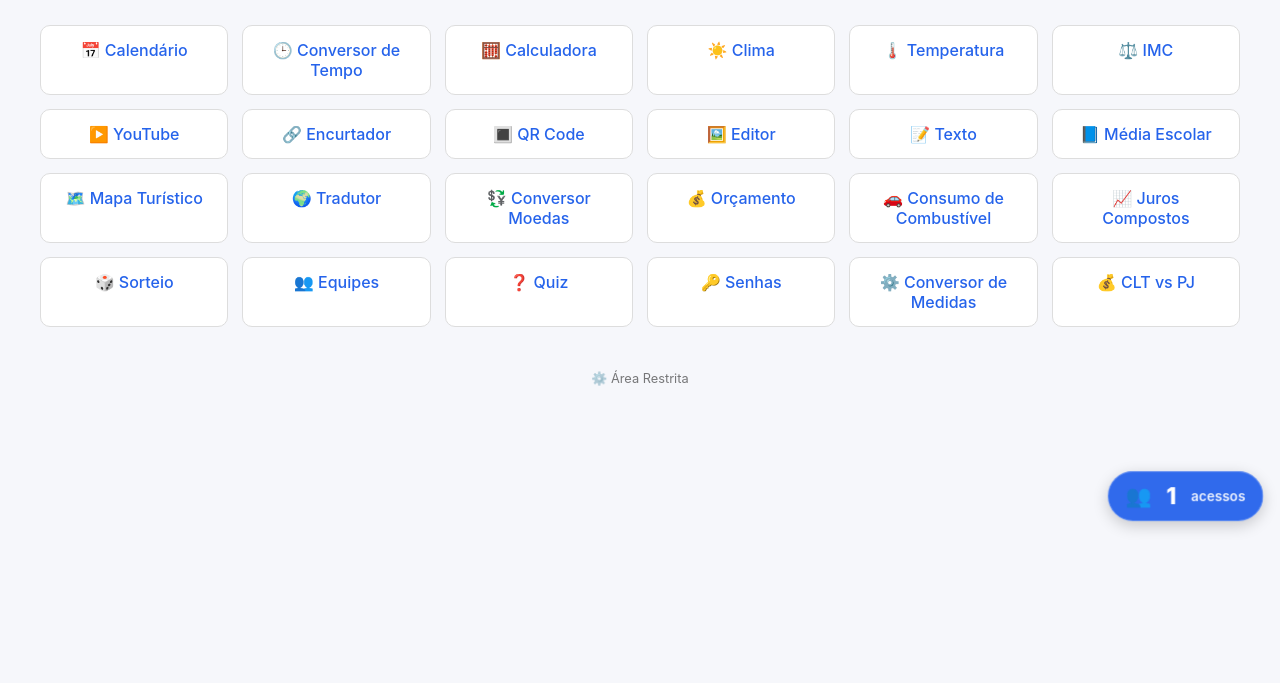
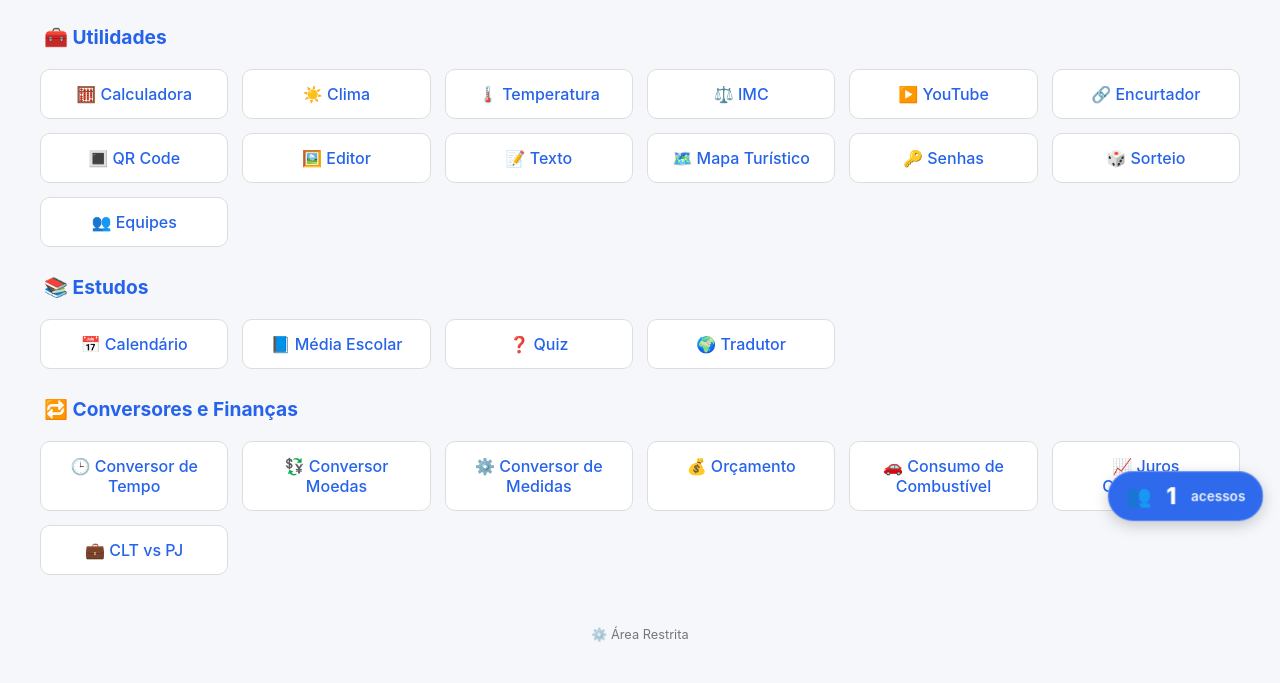
Before and after one commit to CAlexdx/meu-portal-python, a Flask app: page / in a window 1280 px wide. Shown: the part 260-943 px from the top of the page. Before the commit the page ends 790 px from the top, so only its background shows below. Run offline with Flask 3, Linux system fonts and the light colour scheme.

Commit message:
Organiza home por categorias e adiciona loading em APIs

```diff
--- a/static/style.css
+++ b/static/style.css
@@ -723,3 +723,23 @@ header img {
 @media (max-width: 600px) {
     .contador-fixo { bottom: 80px; }
    }
+
+
+.categorias-home {
+    max-width: 1200px;
+    margin: 0 auto;
+}
+.categorias-home section {
+    margin-bottom: 28px;
+}
+.categorias-home h2 {
+    margin: 8px 4px 12px;
+    color: var(--accent);
+    font-size: 1.2rem;
+}
+
+.loading-status {
+    margin-top: 10px;
+    font-weight: 600;
+    color: var(--accent);
+}
--- a/templates/index.html
+++ b/templates/index.html
@@ -20,10 +20,10 @@
     <img src="{{ url_for('static', filename='image.png') }}" alt="Logo Meu Portal Python">
   </header>
 
-  <main>
+  <main class="categorias-home">
+    <section>
+      <h2>🧰 Utilidades</h2>
       <nav class="menu-horizontal">
-      <a href="{{ url_for('calendario_page') }}">📅 Calendário</a>
-      <a href="{{ url_for('conversor_tempo_page') }}">🕒 Conversor de Tempo</a>
         <a href="{{ url_for('calculadora_page') }}">🧮 Calculadora</a>
         <a href="{{ url_for('clima_page') }}">☀️ Clima</a>
         <a href="{{ url_for('temperatura_page') }}">🌡️ Temperatura</a>
@@ -33,20 +33,35 @@
         <a href="{{ url_for('qrcode_page') }}">🔳 QR Code</a>
         <a href="{{ url_for('editor_page') }}">🖼️ Editor</a>
         <a href="{{ url_for('texto_page') }}">📝 Texto</a>
+        <a href="{{ url_for('mapa_turistico_view') }}">🗺️ Mapa Turístico</a>
+        <a href="{{ url_for('senhas_page') }}">🔑 Senhas</a>
+        <a href="{{ url_for('sorteio_page') }}">🎲 Sorteio</a>
+        <a href="{{ url_for('equipes_page') }}">👥 Equipes</a>
+      </nav>
+    </section>
+
+    <section>
+      <h2>📚 Estudos</h2>
+      <nav class="menu-horizontal">
+        <a href="{{ url_for('calendario_page') }}">📅 Calendário</a>
         <a href="{{ url_for('media_page') }}">📘 Média Escolar</a>
-      <a href="{{ url_for('mapa_turistico_view') }}">🗺️ Mapa Turístico</a>
+        <a href="{{ url_for('quiz_page') }}">❓ Quiz</a>
         <a href="{{ url_for('tradutor_page') }}">🌍 Tradutor</a>
+      </nav>
+    </section>
+
+    <section>
+      <h2>🔁 Conversores e Finanças</h2>
+      <nav class="menu-horizontal">
+        <a href="{{ url_for('conversor_tempo_page') }}">🕒 Conversor de Tempo</a>
         <a href="{{ url_for('conversor_page') }}">💱 Conversor Moedas</a>
+        <a href="{{ url_for('conversor_medidas_page') }}">⚙️ Conversor de Medidas</a>
         <a href="{{ url_for('orcamento_page') }}">💰 Orçamento</a>
         <a href="{{ url_for('consumo_combustivel_page') }}">🚗 Consumo de Combustível</a>
         <a href="{{ url_for('juros_compostos_page') }}">📈 Juros Compostos</a>
-      <a href="{{ url_for('sorteio_page') }}">🎲 Sorteio</a>
-      <a href="{{ url_for('equipes_page') }}">👥 Equipes</a>
-      <a href="{{ url_for('quiz_page') }}">❓ Quiz</a>
-      <a href="{{ url_for('senhas_page') }}">🔑 Senhas</a>
-      <a href="{{ url_for('conversor_medidas_page') }}">⚙️ Conversor de Medidas</a>
-      <a href="{{ url_for('clt_vs_pj_page') }}">💰 CLT vs PJ</a>
+        <a href="{{ url_for('clt_vs_pj_page') }}">💼 CLT vs PJ</a>
       </nav>
+    </section>
   </main>
 
   <footer style="text-align: center; padding: 20px; opacity: 0.6;">
@@ -66,7 +81,6 @@
             .catch(err => console.error("Erro ao atualizar contador:", err));
     }
 
-    // Executa a cada 7 segundos para manter os números frescos
     setInterval(atualizarContador, 7000);
   </script>
 
```
Also changed, not shown: templates/clima.html (+14 -2 lines), templates/tradutor.html (+14 -2 lines). Lines whose indentation alone changed are shown as unchanged.
